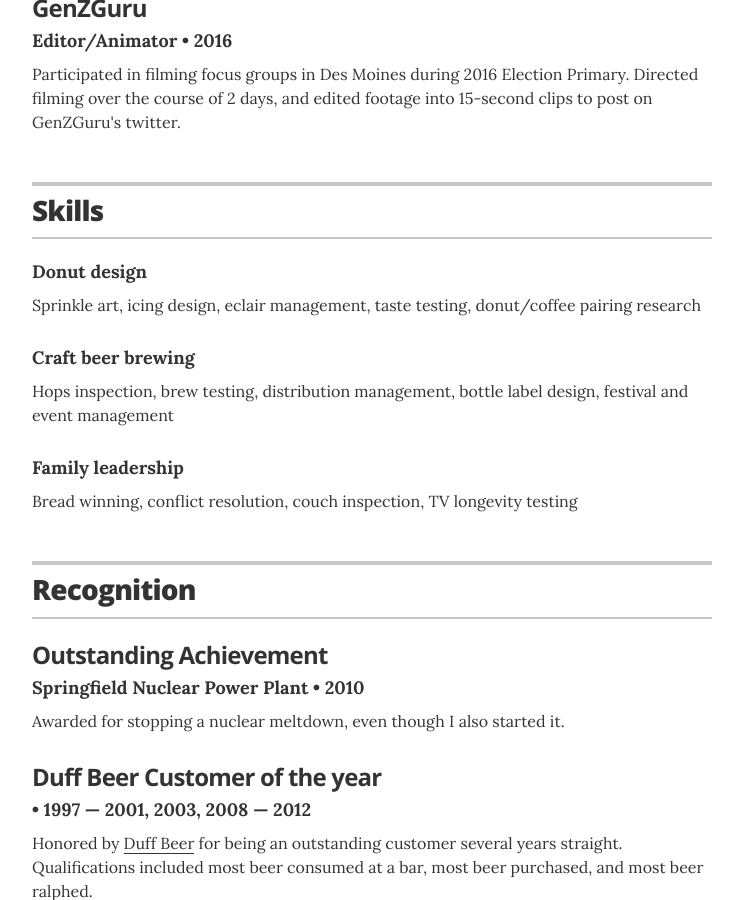
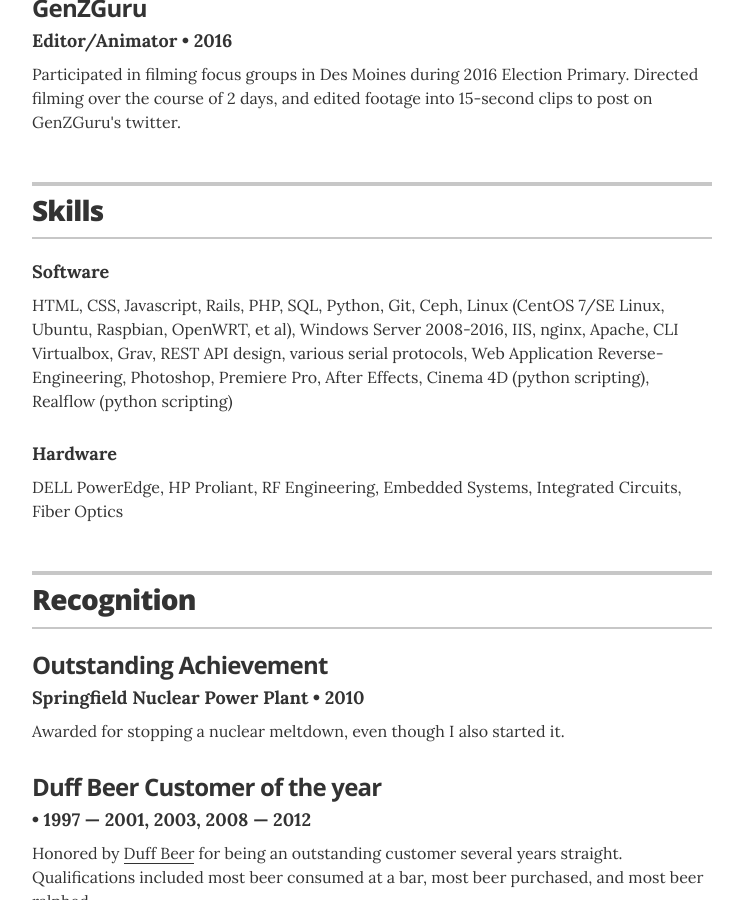
Before and after one commit to christian-kramer/christian-kramer.github.io, a Jekyll site: the page built from index.html, in a window 1280 px wide and 900 px high, scrolled down 1703 px. Shown: the whole window, without its empty margins (268-1011 px from the left). Built offline with Jekyll 4.4.1, drawn with Linux system fonts in a browser that asks for light colours.

Commit message:
added software and hardware skills

```diff
--- a/_data/skills.yml
+++ b/_data/skills.yml
@@ -1,12 +1,8 @@
 # Skills
-# Donut design
-- skill: Donut design
-  description: Sprinkle art, icing design, eclair management, taste testing, donut/coffee pairing research
+# Software
+- skill: Software
+  description: HTML, CSS, Javascript, Rails, PHP, SQL, Python, Git, Ceph, Linux (CentOS 7/SE Linux, Ubuntu, Raspbian, OpenWRT, et al), Windows Server 2008-2016, IIS, nginx, Apache, CLI Virtualbox, Grav, REST API design, various serial protocols, Web Application Reverse-Engineering, Photoshop, Premiere Pro, After Effects, Cinema 4D (python scripting), Realflow (python scripting)
 
-# Craft beer brewing
-- skill: Craft beer brewing
-  description: Hops inspection, brew testing, distribution management, bottle label design, festival and event management
-
-# Family leadership
-- skill: Family leadership
-  description: Bread winning, conflict resolution, couch inspection, TV longevity testing
+# Hardware
+- skill: Hardware
+  description: DELL PowerEdge, HP Proliant, RF Engineering, Embedded Systems, Integrated Circuits, Fiber Optics
```
